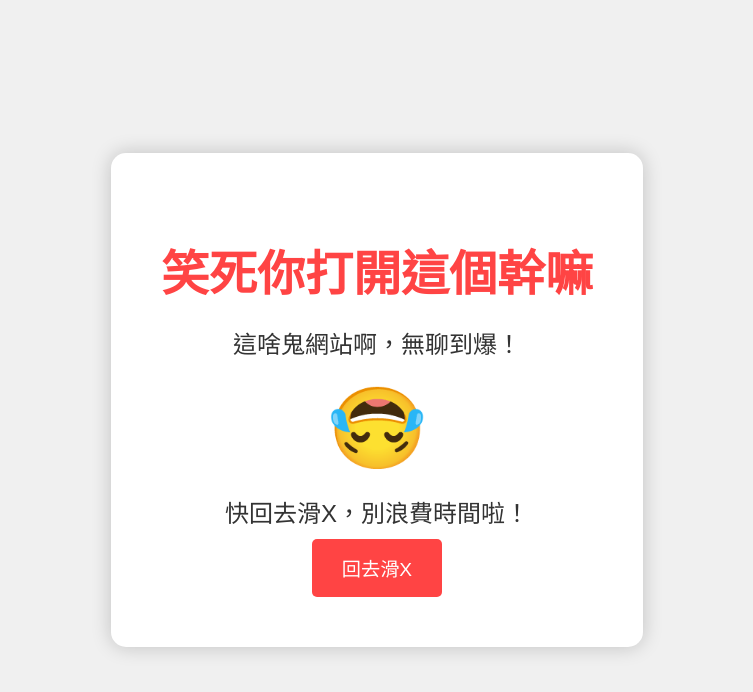
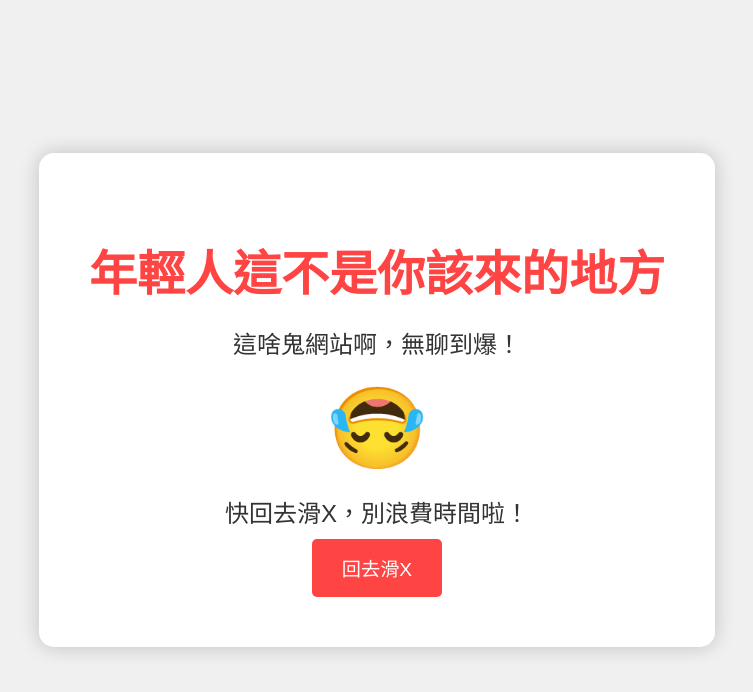
Before and after one commit to Larryveryhandsome/property-lookup-tool, a plain HTML site: page index.html in a window 1280 px wide. Shown: the whole page, without its empty margins (263-1016 px from the left). Drawn offline with Linux system fonts and the light colour scheme.

Commit message:
Update index.html

```diff
--- a/index.html
+++ b/index.html
@@ -65,7 +65,7 @@
 </head>
 <body>
     <div class="container">
-        <h1>笑死你打開這個幹嘛</h1>
+        <h1>年輕人這不是你該來的地方</h1>
         <p>這啥鬼網站啊，無聊到爆！</p>
         <div class="emoji">😂</div>
         <p>快回去滑X，別浪費時間啦！</p>
@@ -75,10 +75,10 @@
     <script>
         // 隨機彈出搞笑訊息
         const messages = [
-            "你真的有夠無聊ㄟ！",
+            "年輕人這不是你該來的地方！",
             "這網站啥都沒有，快跑！",
             "你是不是點錯東西了？",
-            "別看了，回去滑手機啦！",
+            "別看了，回去聯絡客戶啦！",
             "這頁面比你的耐心還空！"
         ];
         setInterval(() => {
```
